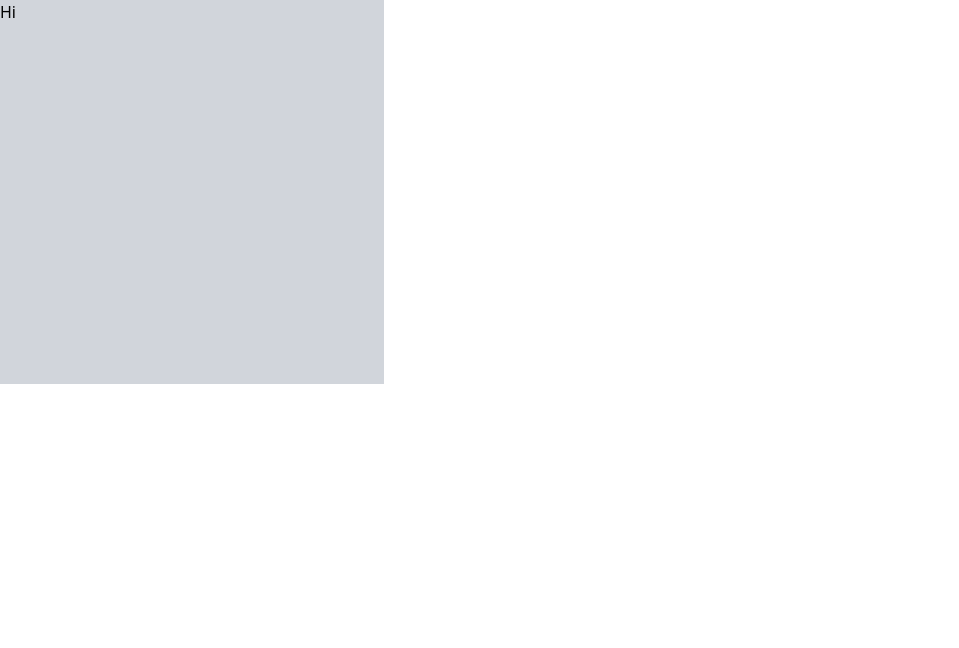
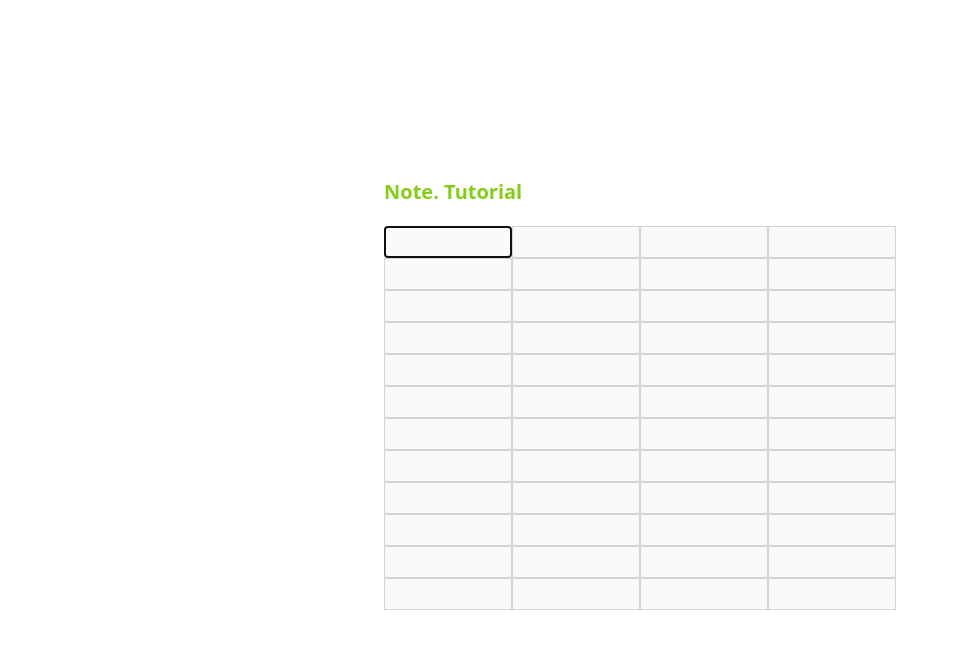
Before and after one commit to knock-version-1-0/frontend, a Next.js app: page / in a window 1280 px wide. Shown: the top 648 px of the page, without its empty margins (0-959 px from the left). Built offline with nearby package versions, Linux system fonts and the light colour scheme.

Commit message:
Feat: util 모듈명 수정

```diff
--- a/components/note/Keyword.tsx
+++ b/components/note/Keyword.tsx
@@ -1,20 +1,20 @@
 import React, { useState, useEffect, useRef, useCallback } from "react"
 
-import { DEFAULT_COR_NUM, DEFAULT_ROW_NUM } from "@/constants/note.constant"
-
-import Matrix, { nextIndex, prevIndex } from "@/utils/Matrix"
+import Matrix, { nextIndex, prevIndex } from "@/utils/matrix.util"
+import clsx from "@/utils/clsx.util"
 
 interface KeywordProps {
   index: number
   cursor: number | null
   onSubmit: (index: number, text: string) => void
   setCursor: (idx: number|null) => void
+  matrix: Matrix<string>
 }
 
 const Keyword = (props: KeywordProps): JSX.Element => {
-  const {index, cursor} = props;
+  const { index, cursor, matrix } = props
 
-  const cellSize = DEFAULT_COR_NUM * DEFAULT_ROW_NUM
+  const cellSize = matrix.cellSize
 
   const [text, setText] = useState<string>('')
   const [isComposing, setIsComposing] = useState<boolean>(false)
@@ -57,31 +57,35 @@ const Keyword = (props: KeywordProps): JSX.Element => {
     else if (e.key === 'ArrowRight') {
       if (!isEditable) {
         e.preventDefault()
-        props.setCursor(Matrix.right(index))
+        props.setCursor(matrix.rightIndex(index))
       }
     }
     else if (e.key === 'ArrowLeft') {
       if (!isEditable) {
         e.preventDefault()
-        props.setCursor(Matrix.left(index))
+        props.setCursor(matrix.leftIndex(index))
       }
     }
     else if (e.key === 'ArrowUp') {
       if (!isEditable) {
         e.preventDefault()
-        props.setCursor(Matrix.up(index))
+        props.setCursor(matrix.upIndex(index))
       }
     }
     else if (e.key === 'ArrowDown') {
       if (!isEditable) {
         e.preventDefault()
-        props.setCursor(Matrix.down(index))
+        props.setCursor(matrix.downIndex(index))
       }
     }
   }, [isComposing, isEditable])
 
   return (
-    <input className={`w-32 h-8 px-1.5 bg-zinc-50 border border-gray-${text ? 500 : 300} text-center focus:border-blue cursor-${isEditable ? 'text' : 'default'}`}
+    <input className={clsx(
+      'w-32 h-8 px-1.5 bg-zinc-50',
+      `border border-gray-${text ? 500 : 300} focus:border-blue`,
+      `text-center cursor-${isEditable ? 'text' : 'default'}`
+    )}
       type="text" value={text}
       onCompositionStart={() => setIsComposing(true)}
       onCompositionEnd={() => setIsComposing(false)}
--- a/components/note/index.tsx
+++ b/components/note/index.tsx
@@ -1,16 +1,18 @@
 import React, { useState, useEffect, useCallback } from "react"
 
 import { DEFAULT_COR_NUM, DEFAULT_ROW_NUM } from "@/constants/note.constant"
+import Matrix from "@/utils/matrix.util"
+
 import Keyword from "./Keyword"
 
 const Note = ({noteId}: {noteId: string}): JSX.Element => {
+  const matrix: Matrix<string> = new Matrix(DEFAULT_COR_NUM, DEFAULT_ROW_NUM)
+
   const [init, setInit] = useState<boolean>(true)
   const [enterCount, setEnterCount] = useState<number>(0)
   const [cursor, setCursor] = useState<number|null>(null)
 
-  const [keywords, setKeywords] = useState<string[]>(
-    [...Array(DEFAULT_COR_NUM * DEFAULT_ROW_NUM)].map(() => '')
-  )
+  const [keywords, setKeywords] = useState<(string|null)[]>(matrix.table)
 
   useEffect(() => {
     if (init) {
@@ -74,6 +76,7 @@ const Note = ({noteId}: {noteId: string}): JSX.Element => {
                 onSubmit={handleSubmit}
                 cursor={cursor}
                 setCursor={(idx: number|null) => setCursor(idx)}
+                matrix={matrix}
               ></Keyword>
             ))
           }
--- a/pages/index.tsx
+++ b/pages/index.tsx
@@ -1,7 +1,11 @@
-export default function Home() {
+import { NextPage } from "next"
+
+import Note from "@/components/note"
+
+const Home: NextPage = () => {
   return (
-    <div className='bg-gray-300 w-96 h-96'>
-      <span>Hi</span>
-    </div>
+    <Note noteId="Tutorial"></Note>
   )
 }
+
+export default Home
--- /dev/null
+++ b/utils/clsx.util.ts
@@ -0,0 +1,25 @@
+const clsx = (...args: (string | {[key: string]: boolean | undefined})[]): string => {
+  const classes: string[] = []
+
+  // 문자열로 된 클래스 추가
+  for (const arg of args) {
+    if (typeof arg === "string") {
+      classes.push(arg.trim());
+    }
+  }
+
+  // 조건부 클래스 추가
+  for (const arg of args) {
+    if (typeof arg === "object") {
+      for (const key in arg) {
+        if (arg.hasOwnProperty(key) && arg[key]) {
+          classes.push(key.trim());
+        }
+      }
+    }
+  }
+
+  return classes.join(" ");
+}
+
+export default clsx
--- /dev/null
+++ b/utils/matrix.util.ts
@@ -0,0 +1,37 @@
+export const nextIndex = (current: number, size: number) => {
+  return current + 1 === size ? 0 : current + 1
+}
+
+export const prevIndex = (current: number, size: number) => {
+  return current === 0 ? size - 1 : current - 1
+}
+
+export default class Matrix<T> {
+  public table: (T|null)[]
+  public colSize: number
+  public rowSize: number
+  public cellSize: number
+
+  constructor(col: number, row: number) {
+    this.table = [...Array(col * row)].map(() => null)
+    this.colSize = col
+    this.rowSize = row
+    this.cellSize = col * row
+  }
+
+  public upIndex(current: number) {
+    return current < this.colSize ? current + (this.colSize * (this.rowSize - 1)) : current - this.colSize
+  }
+
+  public downIndex(current: number) {
+    return current >= (this.colSize * (this.rowSize - 1)) ? current % this.colSize : current + this.colSize
+  }
+
+  public rightIndex(current: number) {
+    return (current + 1) % this.colSize === 0 ? current - (this.colSize - 1) : current + 1
+  }
+
+  public leftIndex(current: number) {
+    return current % this.colSize === 0 ? current + (this.colSize - 1) : current - 1
+  }
+}
```
Also changed, not shown: utils/Matrix.ts (deleted, +0 -30 lines).
